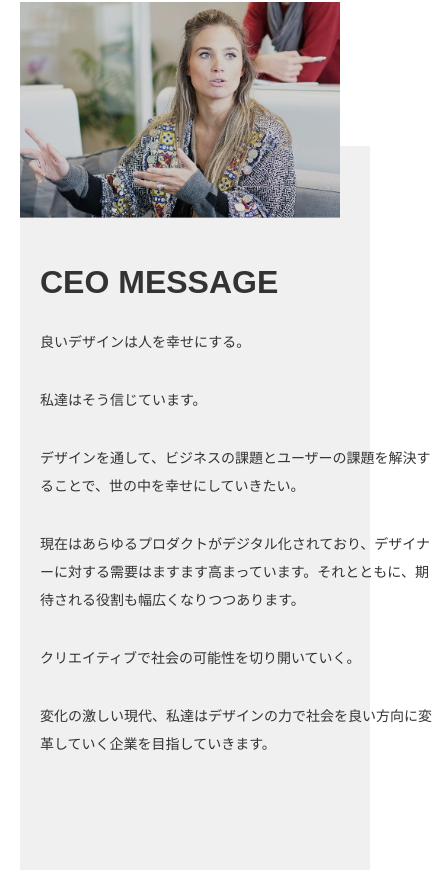
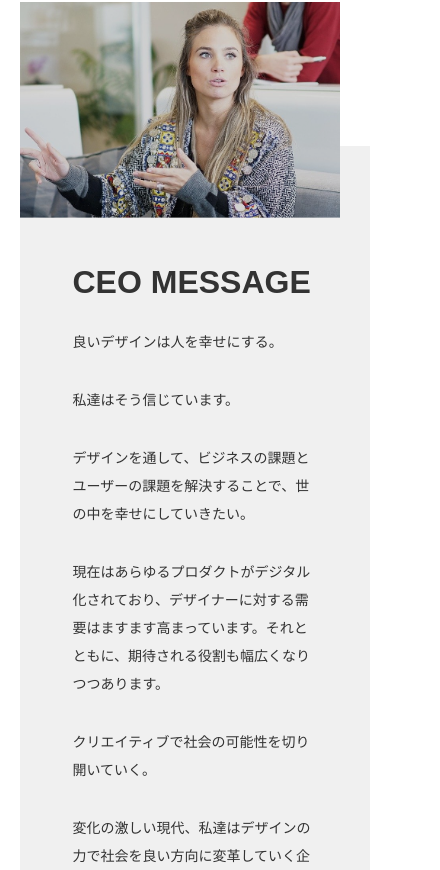
Before and after one commit to tomo0714/practice_website_design-for-smile, a Next.js app: page /about in a window 390 px wide. Shown: the part 1174-2044 px from the top of the page, 440 px wide, since content can reach past the window. Built offline with nearby package versions, Linux system fonts and the light colour scheme.

Commit message:
💄 レイアウトの崩れを修正

```diff
--- a/src/components/AboutByIndex/AboutByIndex.module.css
+++ b/src/components/AboutByIndex/AboutByIndex.module.css
@@ -1,16 +1,6 @@
 .about {
   position: relative;
   margin-top: 120px;
-}
-
-.about::after {
-  content: "";
-  background-color: #f0f0f0;
-  height: 180px;
-  width: 100%;
-  position: absolute;
-  bottom: 0;
-  z-index: -1;
 }
 
 .inner {
--- a/src/components/Main/index.jsx
+++ b/src/components/Main/index.jsx
@@ -29,7 +29,6 @@ export const Main = (props) => {
       ) : id === "Contact" ? (
         <Form />
       ) : null}
-      ;
     </main>
   );
 };
--- a/src/components/Message/Message.module.css
+++ b/src/components/Message/Message.module.css
@@ -12,25 +12,14 @@
 .box {
   width: 770px;
   margin-left: auto;
-  padding: 120px 20px 90px;
+  padding: 120px 15% 90px;
   background-color: #f0f0f0;
-}
-
-@media only screen and (max-width: 1024px) {
-  .box {
-    width: 494px;
-  }
 }
 
 @media only screen and (max-width: 599px) {
   .box {
     width: auto;
   }
-}
-
-.boxInner {
-  width: 400px;
-  margin: 0 auto;
 }
 
 @media only screen and (max-width: 1024px) {
--- a/src/components/Message/index.jsx
+++ b/src/components/Message/index.jsx
@@ -21,7 +21,6 @@ export const Message = () => {
     <section className={styles.message}>
       <div className={styles.inner}>
         <div className={styles.box}>
-          <div className={styles.boxInner}>
           <h2 className={styles.title}>CEO MESSAGE</h2>
           {BOXTEXT_ITEMS.map((item) => {
             return (
@@ -30,7 +29,6 @@ export const Message = () => {
               </p>
             );
           })}
-          </div>
           <figure className={styles.imgWrap}>
             <Image src="/images/ceo-img.png" width={400} height={270} />
           </figure>
--- a/src/components/Privacy/index.jsx
+++ b/src/components/Privacy/index.jsx
@@ -34,7 +34,7 @@ export const Privacy = () => {
       <div className={styles.privacy}>
         {PRIVACY_ITEMS.map((item) => {
           return (
-            <p key={item.title} className={styles.text}>
+            <p key={item.text} className={styles.text}>
               {item.text}
             </p>
           );
```
Lines whose indentation alone changed are shown as unchanged.
